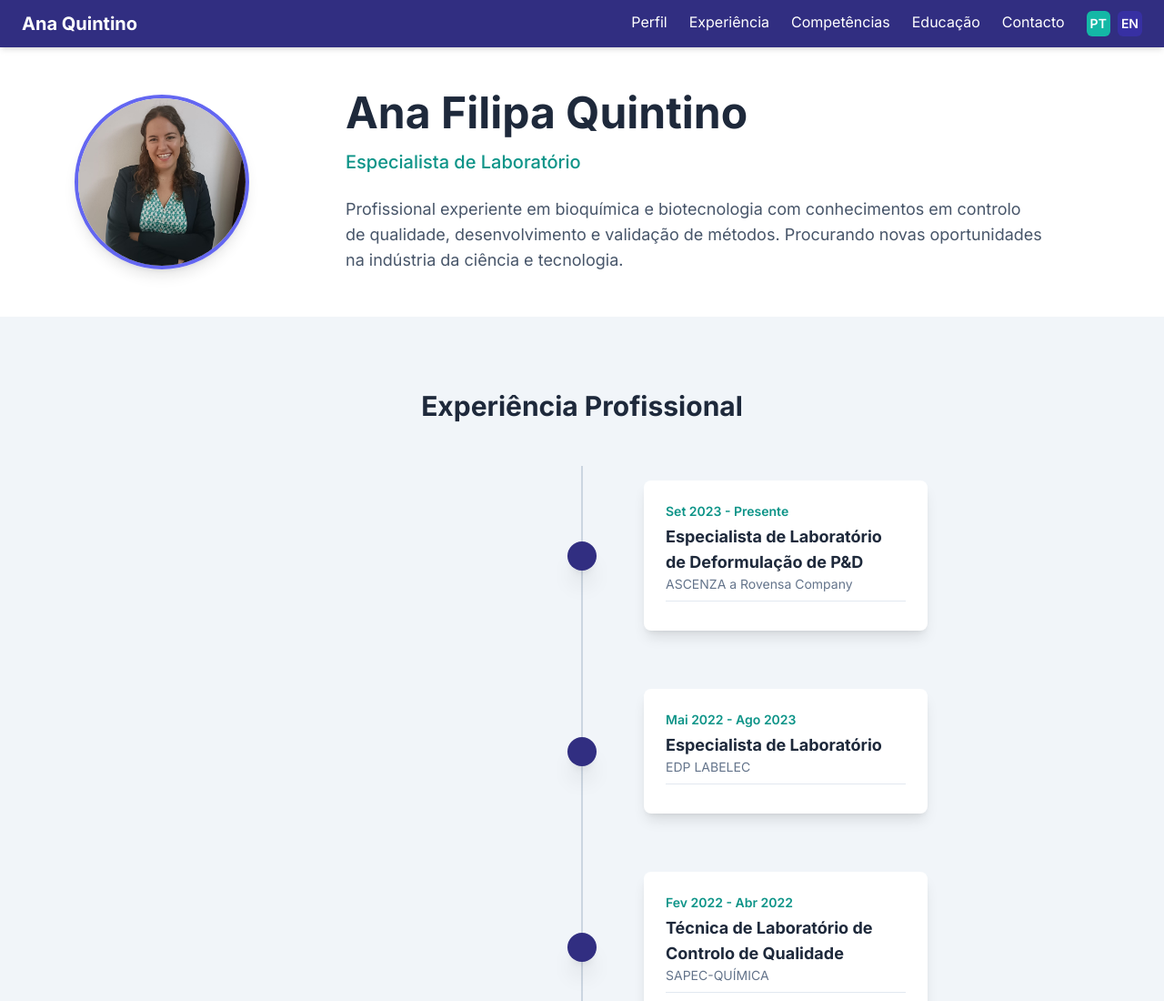
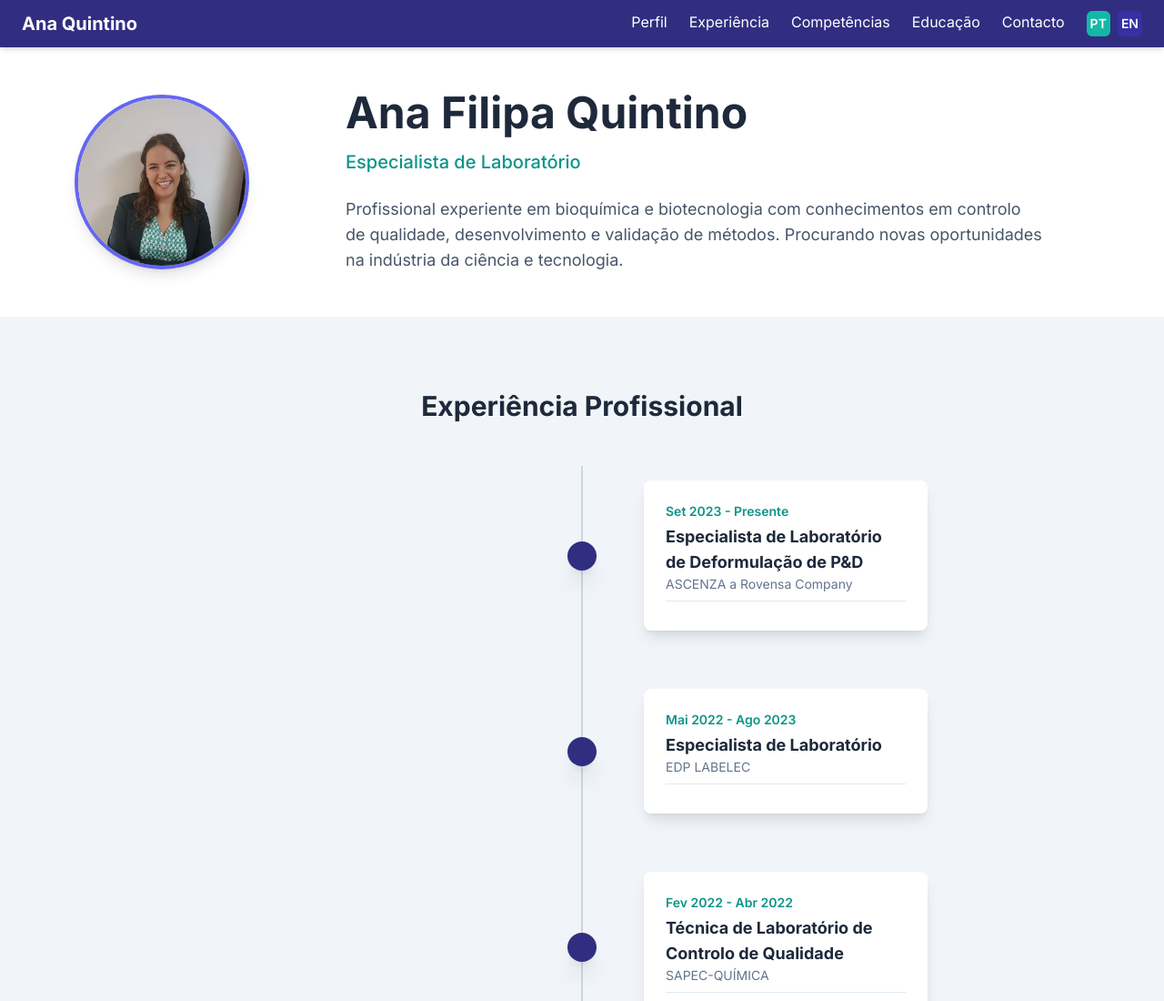
Before and after one commit to fquintino71/cv_ana, a plain HTML site: page index.html in a window 1280 px wide. Shown: the top 1100 px of the page at 91% size. Drawn offline with nearby package versions, Linux system fonts and the light colour scheme.

Commit message:
Update index.html

```diff
--- a/index.html
+++ b/index.html
@@ -86,7 +86,7 @@
             <div class="container mx-auto px-6 text-center md:flex md:items-center md:text-left">
                 <div class="md:w-1/4 mb-6 md:mb-0">
                     <div class="w-48 h-48 mx-auto rounded-full overflow-hidden border-4 border-indigo-500 shadow-lg">
-                         <img src="https://raw.githubusercontent.com/fquintino71/cv_ana/refs/heads/main/Ana.jpg" alt="Ana Quintino" class="w-full h-full object-cover">
+                         <img src="https://raw.githubusercontent.com/fquintino71/cv_ana/refs/heads/main/Ana.jpg" alt="Ana Quintino" class="w-half h-half object-cover">
                     </div>
                 </div>
                 <div class="md:w-3/4 md:pl-12">
```
